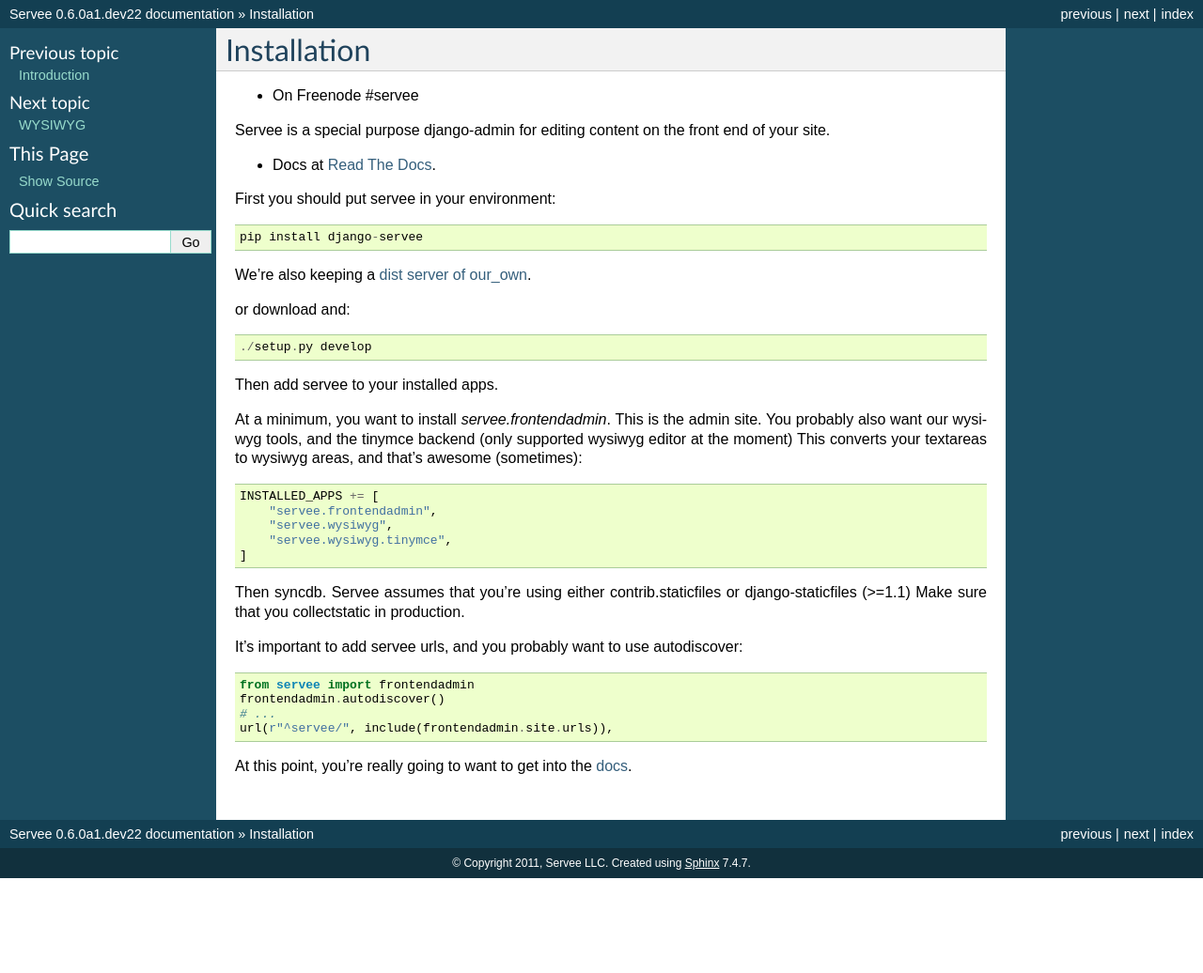
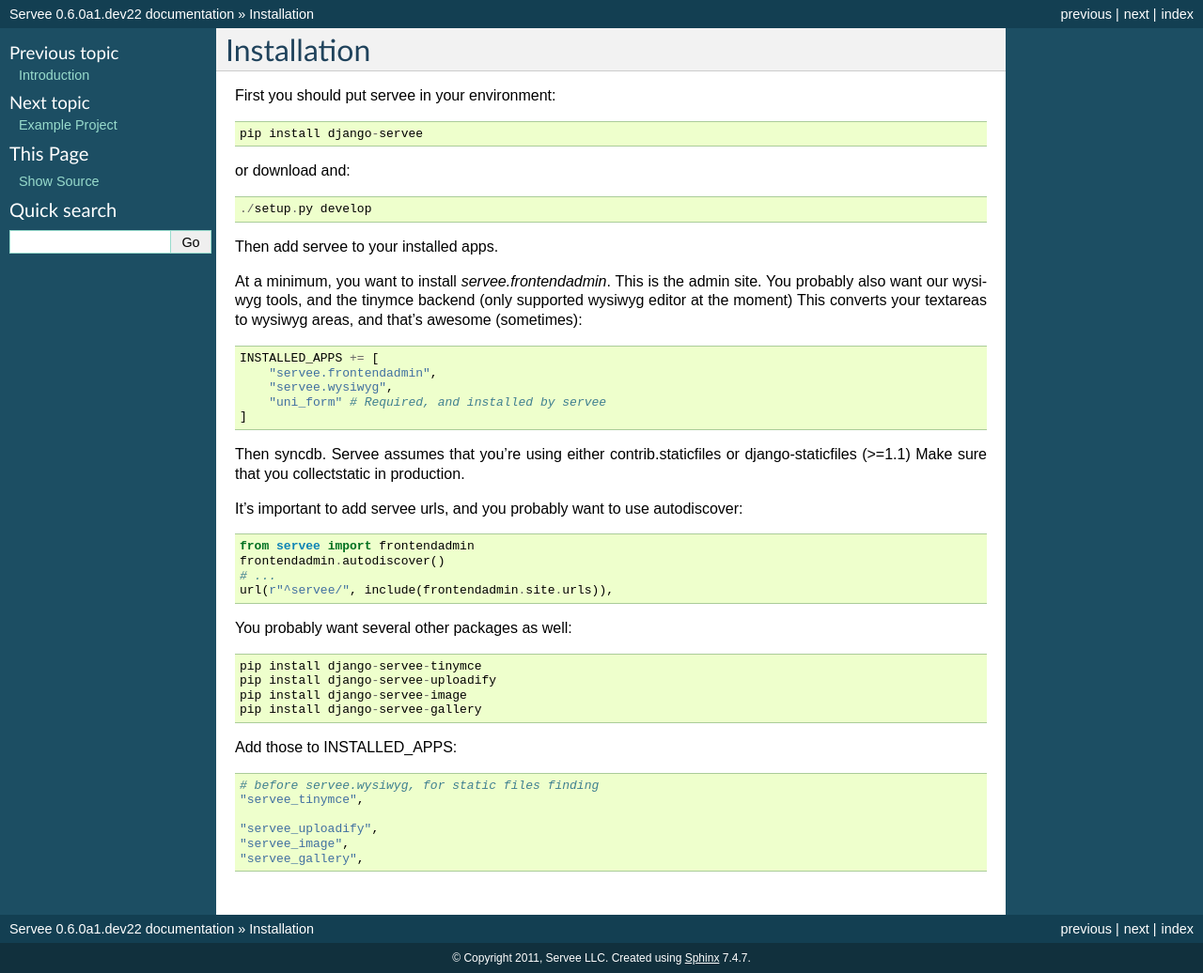
Before and after one commit to servee/servee, a Sphinx documentation site: the page built from docs/installation.txt, in a window 1280 px wide. Shown: the whole page at 94% size. Built offline with Sphinx 7.4.7, drawn with Linux system fonts in a browser that asks for light colours; before the commit the page ends 935 px from its top, so only the background shows below that.

Commit message:
simplify templates, improve documentation

```diff
--- a/docs/index.txt
+++ b/docs/index.txt
@@ -6,6 +6,10 @@
 Welcome to Servee's documentation!
 ==================================
 
+Servee is a content-editing system for the front-end of your django based website.
+
+Information is available by emailing issac@servee.com or visiting irc.freenode.net#servee
+
 Contents:
 
 .. toctree::
@@ -13,9 +17,9 @@
 
    intro
    installation
+   sample_projects
    wysiwyg
    inlines
-   sample_projects
    1.2_considerations
 
 Indices and tables
--- a/docs/installation.txt
+++ b/docs/installation.txt
@@ -1,17 +1,10 @@
 Installation
 ============
 
-* On Freenode #servee
-
-Servee is a special purpose django-admin for editing content on the front end of your site.
-
-* Docs at `Read The Docs <http://django-servee.readthedocs.org/en/latest/index.html>`_.
 
 First you should put servee in your environment::
 
     pip install django-servee
-
-We're also keeping a `dist server of our_own <http://dist.servee.com/dev/>`_.
 
 or download and::
 
@@ -27,7 +20,7 @@
     INSTALLED_APPS += [
         "servee.frontendadmin",
         "servee.wysiwyg",
-        "servee.wysiwyg.tinymce",
+        "uni_form" # Required, and installed by servee
     ]
 
 Then syncdb.  Servee assumes that you're using either contrib.staticfiles or django-staticfiles (>=1.1)
@@ -40,4 +33,18 @@
     # ...
     url(r"^servee/", include(frontendadmin.site.urls)),
 
-At this point, you're really going to want to get into the `docs <http://django-servee.readthedocs.org/en/latest/index.html>`_.
+You probably want several other packages as well::
+
+    pip install django-servee-tinymce
+    pip install django-servee-uploadify
+    pip install django-servee-image
+    pip install django-servee-gallery
+
+Add those to INSTALLED_APPS::
+
+    # before servee.wysiwyg, for static files finding
+    "servee_tinymce",
+
+    "servee_uploadify",
+    "servee_image",
+    "servee_gallery",
--- a/docs/intro.txt
+++ b/docs/intro.txt
@@ -7,5 +7,5 @@
 built with non-technical users in mind.  Many aspects of servee are intentionally basic
 to keep dependencies down so it can be used across a very wide variety of projects.
 
-It's also meant to be tightly coupled with wysiwyg components for content editing.  Right now
-this means TinyMCE is supported.
+It's also meant to be tightly coupled with wysiwyg components for content
+editing. Right now TinyMCE is supported.
```
Also changed, not shown: 6 other files.
